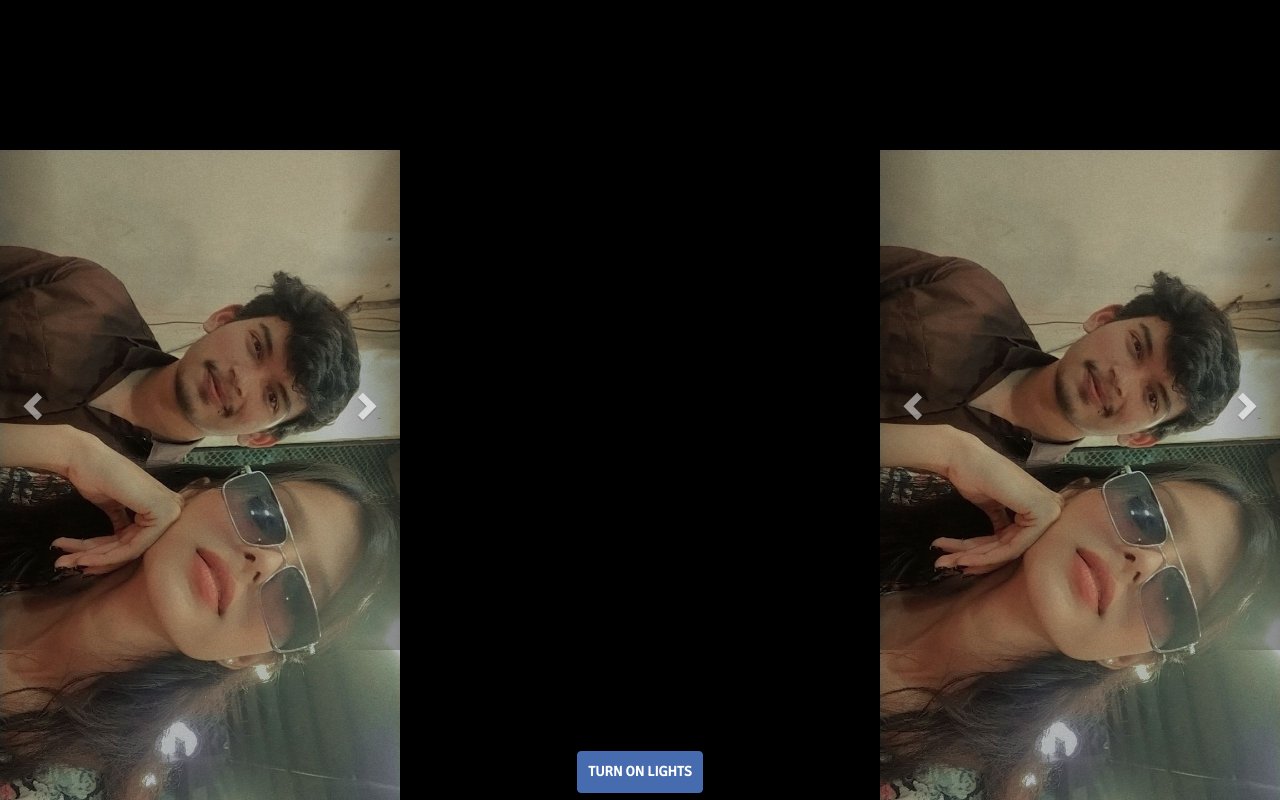
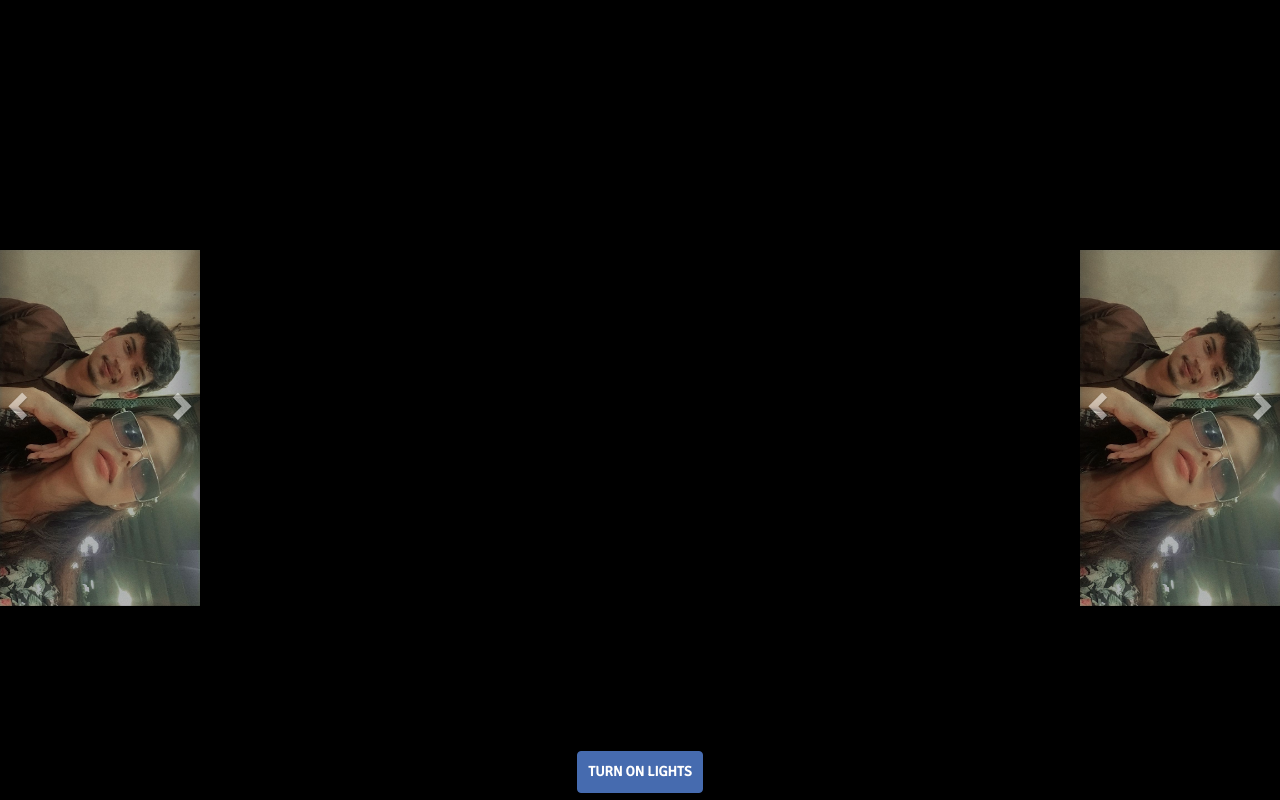
Before and after one commit to itspeace03/bdy, a website: page index.html in a window 1280 px wide. Drawn offline with nearby package versions, Linux system fonts and the light colour scheme.

Commit message:
Update index.html

```diff
--- a/index.html
+++ b/index.html
@@ -31,8 +31,8 @@
         #leftCarousel, #rightCarousel {
             position: fixed;
             top: 50%;
-            width: 400px; /* Adjust width as needed */
-            height: 500px;  /*Adjust height as needed */
+            width: 200px; /* Adjust width as needed */
+            height: 300px;  /*Adjust height as needed */
             transform: translateY(-50%);
         }
         #leftCarousel {
```
